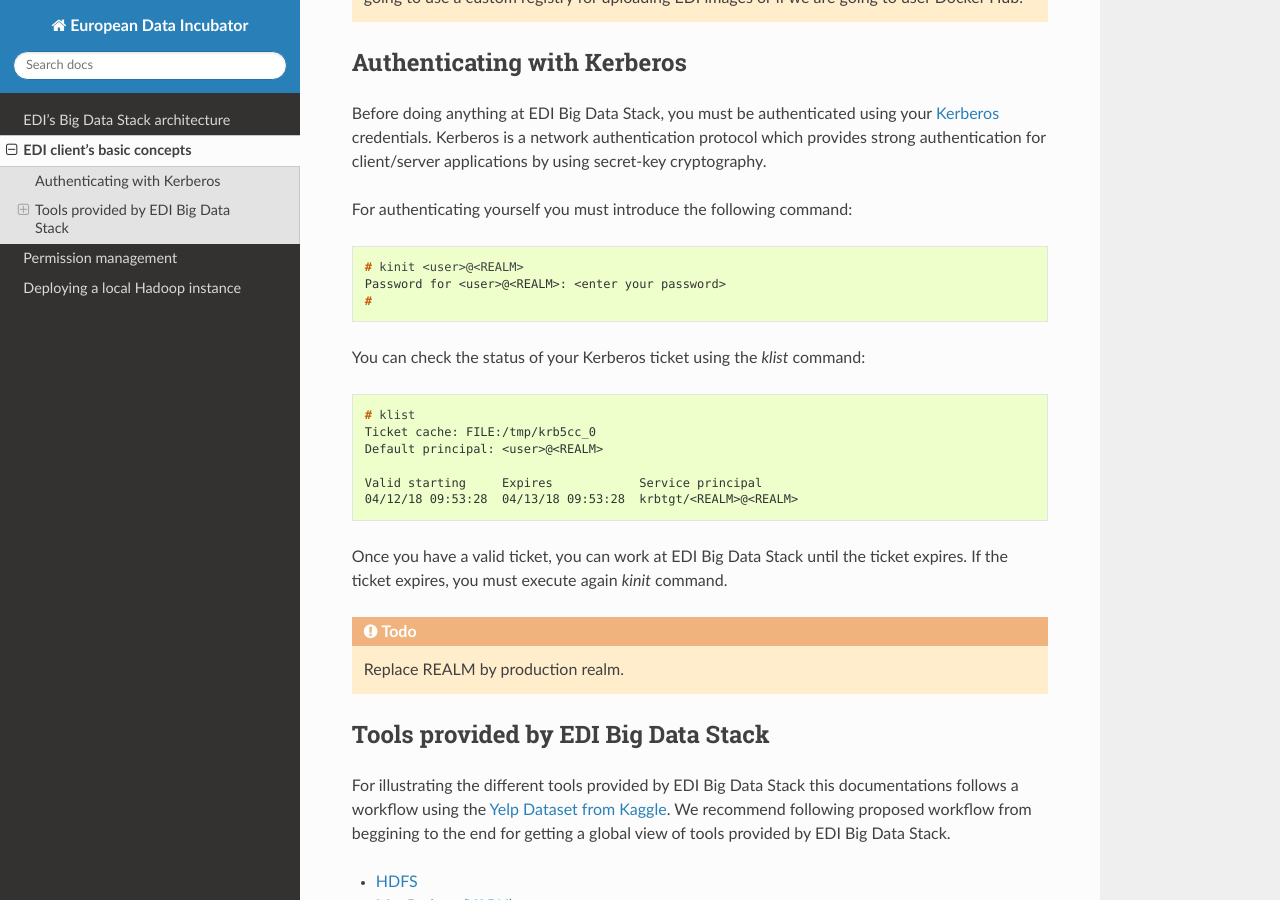
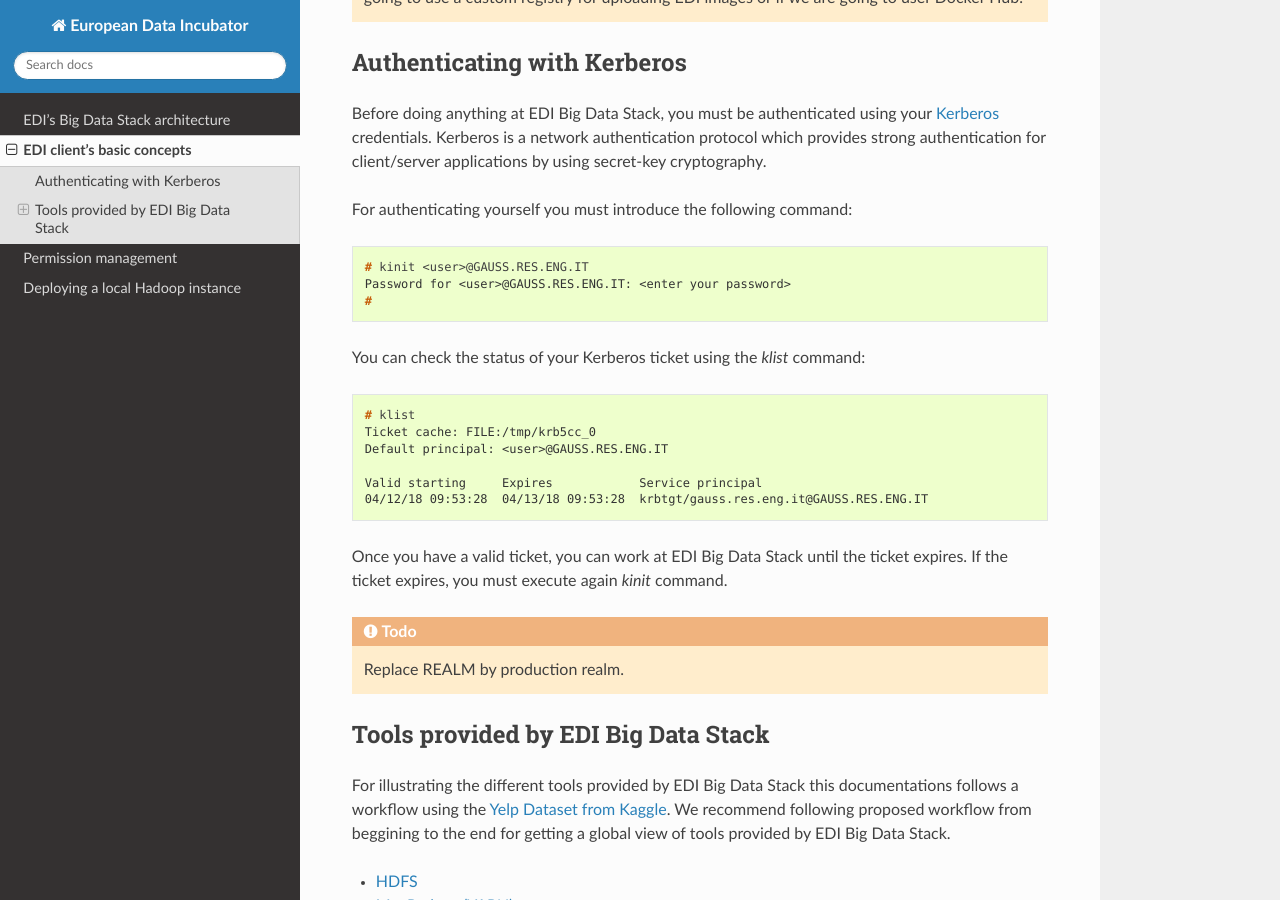
Before and after one commit to edincubator/edi-doc, a Sphinx documentation site: the page built from source/big-data-stack/basic-concepts.rst, in a window 1280 px wide and 900 px high, scrolled down 795 px. Built offline with Sphinx 7.4.7 and the Read the Docs theme 2.0.0, drawn with Linux system fonts in a browser that asks for light colours.

```diff
--- a/source/big-data-stack/basic-concepts.rst
+++ b/source/big-data-stack/basic-concepts.rst
@@ -49,22 +49,45 @@ client/server applications by using secret-key cryptography.
 
 For authenticating yourself you must introduce the following command:
 
-.. code-block:: console
+.. ifconfig:: releaselevel in ('dev')
 
-  # kinit <user>@<REALM>
-  Password for <user>@<REALM>: <enter your password>
-  #
+  .. code-block:: console
+
+    # kinit <user>@GAUSS.RES.ENG.IT
+    Password for <user>@GAUSS.RES.ENG.IT: <enter your password>
+    #
+
+.. ifconfig:: releaselevel in ('prod')
+
+  .. code-block:: console
+
+    # kinit <user>@<REALM>
+    Password for <user>@<REALM>: <enter your password>
+    #
 
 You can check the status of your Kerberos ticket using the `klist` command:
 
-.. code-block:: console
+.. ifconfig:: releaselevel in ('dev')
 
-  # klist
-  Ticket cache: FILE:/tmp/krb5cc_0
-  Default principal: <user>@<REALM>
+  .. code-block:: console
 
-  Valid starting     Expires            Service principal
-  04/12/18 09:53:28  04/13/18 09:53:28  krbtgt/<REALM>@<REALM>
+    # klist
+    Ticket cache: FILE:/tmp/krb5cc_0
+    Default principal: <user>@GAUSS.RES.ENG.IT
+
+    Valid starting     Expires            Service principal
+    04/12/18 09:53:28  04/13/18 09:53:28  krbtgt/gauss.res.eng.it@GAUSS.RES.ENG.IT
+
+.. ifconfig:: releaselevel in ('prod')
+
+  .. code-block:: console
+
+    # klist
+    Ticket cache: FILE:/tmp/krb5cc_0
+    Default principal: <user>@<REALM>
+
+    Valid starting     Expires            Service principal
+    04/12/18 09:53:28  04/13/18 09:53:28  krbtgt/<REALM>@<REALM>
 
 Once you have a valid ticket, you can work at EDI Big Data Stack until the
 ticket expires. If the ticket expires, you must execute again `kinit` command.
--- a/source/conf.py
+++ b/source/conf.py
@@ -40,6 +40,7 @@ release = ''
 # ones.
 extensions = [
     'sphinx.ext.todo',
+    'sphinx.ext.ifconfig'
 ]
 
 # Add any paths that contain templates here, relative to this directory.
@@ -162,3 +163,18 @@ texinfo_documents = [
 
 # If true, `todo` and `todoList` produce output, else they produce nothing.
 todo_include_todos = True
+
+# EDI configuration
+# realm = 'GAUSS.RES.ENG.IT'
+#
+# rst_prolog = """
+# .. |realm| replace:: {0}
+# """.format(
+#     realm
+# )
+
+releaselevel = 'dev'
+
+
+def setup(app):
+    app.add_config_value('releaselevel', '', 'env')
```
